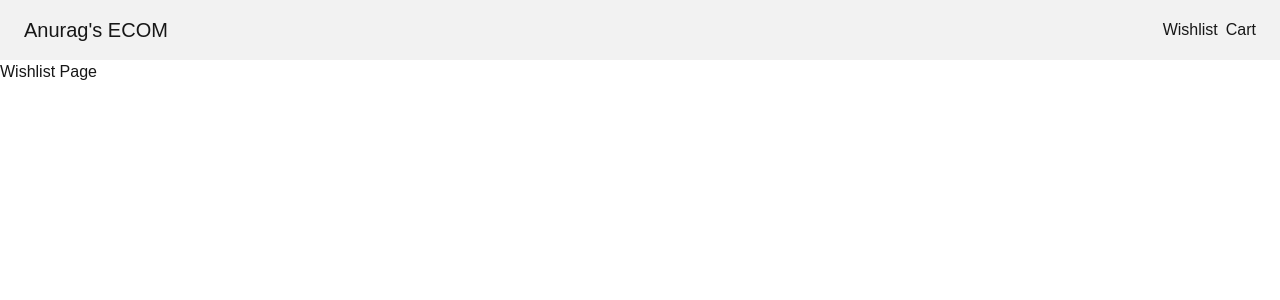
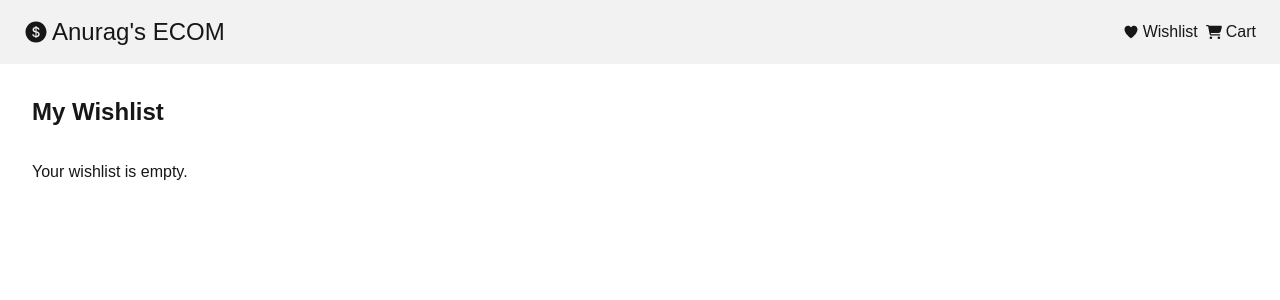
Before and after one commit to ANURAGTIGGA/my-ecom-app, a Next.js app: page /wishlist in a window 1280 px wide. Shown: the top 300 px of the page. Built offline with nearby package versions, Linux system fonts and the light colour scheme.

Commit message:
added wishlist page and header icons

```diff
--- a/app/wishlist/page.tsx
+++ b/app/wishlist/page.tsx
@@ -1,7 +1,23 @@
-import React from "react";
+"use client";
+import { useWishlist } from "@/lib/storage";
+import ProductCard from "@/components/feature/ProductCard";
+import { Product } from "@/lib/types";
 
-const Wishlist = () => {
-  return <div>Wishlist Page</div>;
-};
+export default function Wishlist() {
+  const { wishlist } = useWishlist();
 
-export default Wishlist;
+  return (
+    <main className="container mx-auto p-8">
+      <h1 className="text-2xl font-bold mb-8">My Wishlist</h1>
+      {wishlist.length === 0 ? (
+        <p>Your wishlist is empty.</p>
+      ) : (
+        <div className="grid grid-cols-1 md:grid-cols-3 lg:grid-cols-4 gap-6">
+          {wishlist.map((product: Product) => (
+            <ProductCard key={product.id} product={product} />
+          ))}
+        </div>
+      )}
+    </main>
+  );
+}
--- a/components/feature/ProductDetail.tsx
+++ b/components/feature/ProductDetail.tsx
@@ -1,8 +1,6 @@
 "use client";
 import { Product } from "@/lib/types";
 import { useCart, useWishlist } from "@/lib/storage";
-import { useEffect, useState } from "react";
-import { useParams } from "next/navigation";
 
 interface Props {
   product: Product;
--- a/components/shared/Header.tsx
+++ b/components/shared/Header.tsx
@@ -1,5 +1,7 @@
 import Link from "next/link";
-import { useCart } from "@/lib/storage";
+import { FaCartShopping } from "react-icons/fa6";
+import { IoIosHeart } from "react-icons/io";
+import { AiFillDollarCircle } from "react-icons/ai";
 
 export const Header = () => {
   return (
@@ -7,18 +9,18 @@ export const Header = () => {
       <nav className="flex justify-between items-center">
         <div className="flex justify-center items-center gap-1.5">
           <div className="text-xl">
-            <Link href="/" className="text-xl">
-              Anurag's ECOM
+            <Link href="/" className="text-2xl flex gap-1 items-center">
+              <AiFillDollarCircle /> Anurag's ECOM
             </Link>
           </div>
         </div>
         <div className="flex space-x-4">
           <div className="flex items-center gap-2">
-            <Link href="/wishlist" className="text-l">
-              Wishlist
+            <Link href="/wishlist" className="text-l flex gap-1 items-center">
+              <IoIosHeart /> Wishlist
             </Link>
-            <Link href="/cart" className="text-l">
-              Cart
+            <Link href="/cart" className="text-l flex gap-1 items-center">
+              <FaCartShopping /> Cart
             </Link>
           </div>
         </div>
```
